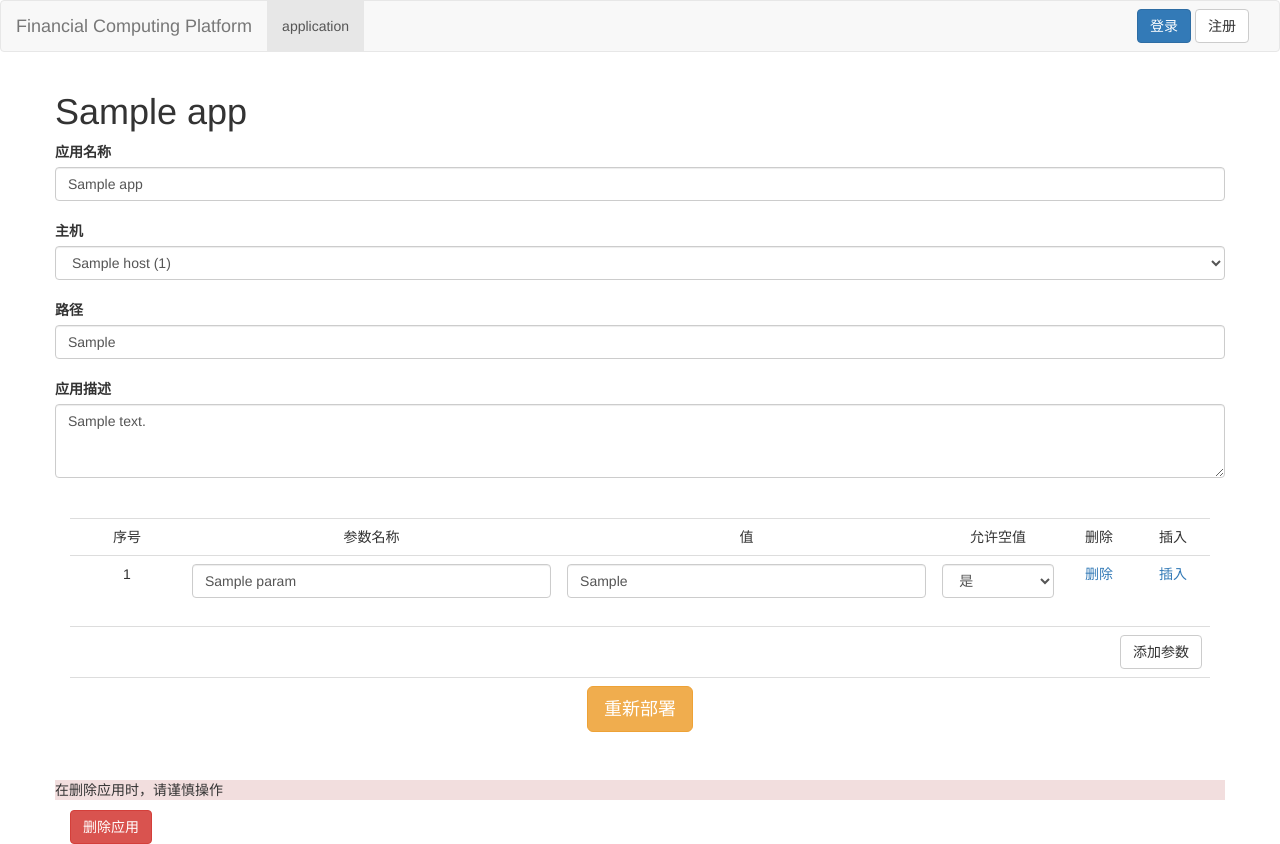
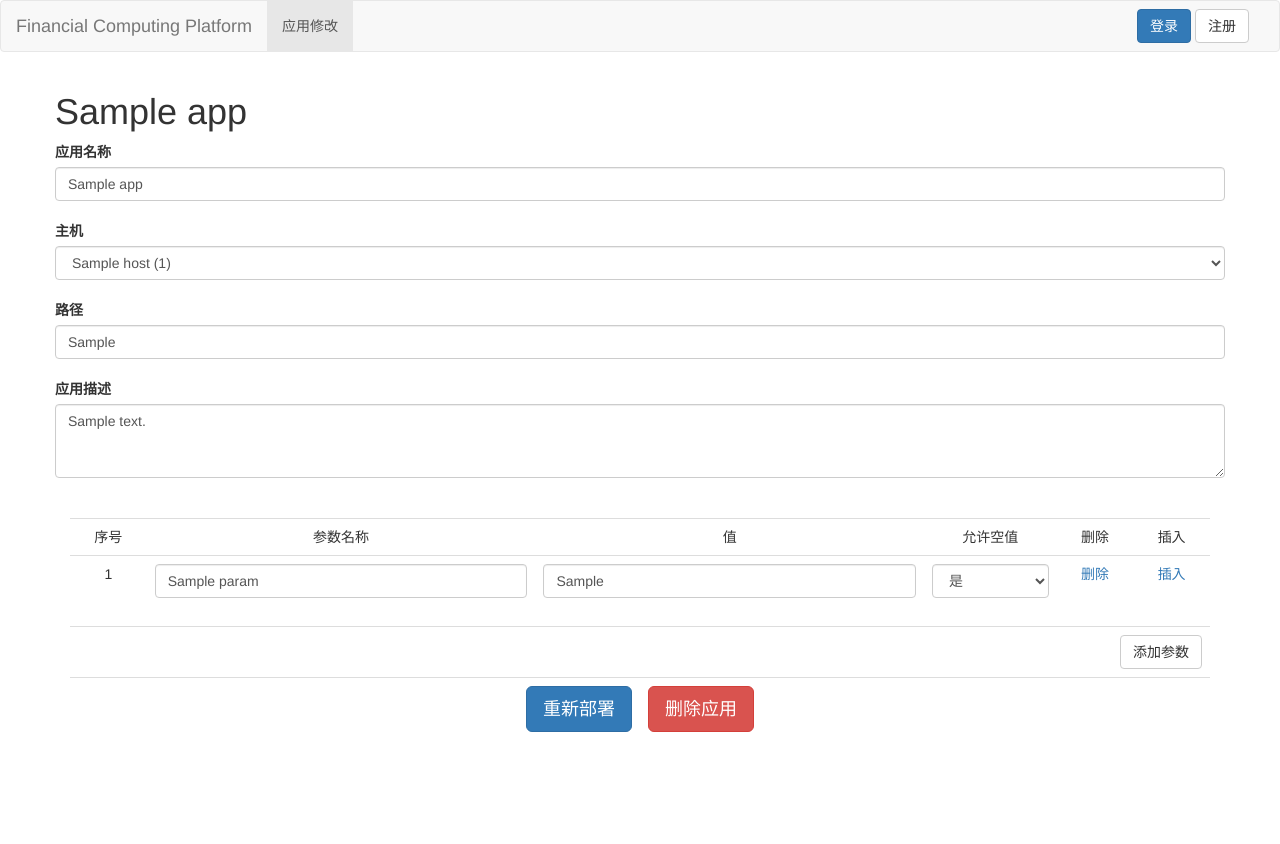
Before and after one commit to jackSDU/Finance, a Django app: page /apps/1/ in a window 1280 px wide. After the commit the page ends 732 px from the top, so only its background shows below. Run offline with Django 3.2, Linux system fonts and the light colour scheme; tables that the repository leaves empty hold one stand-in row (values such as "Sample post"); some libraries are stand-ins or nearby versions.

Commit message:
maxlength for appname,description,argument's name,value delete redundant code comments modify layout and style of buttons

```diff
--- a/template/apps/apps_detail.html
+++ b/template/apps/apps_detail.html
@@ -1,7 +1,7 @@
 {% extends "base.html" %}
 
 {% block header %}
-application
+    应用修改
 {% endblock %}
 
 {% block sidebar %}
@@ -25,21 +25,19 @@ application
     }
 
     $(document).ready(function(){
-        document.getElementById("app_host")[{{ app_i.host_id }}-1].selected = true;
+        document.getElementById("app_host")[{{ app_i.host_id }}-1].selected = true; //make correct host selected
         var _len = $("#tab tr").length;
         $("#length").val(_len-1);
-        //<tr/>居中
+
         $("#tab tr").attr("align","center");
 
-        //增加<tr/>
         $("#but").click(add_row)
     })
-
-    //删除<tr/>
+    //delete a row
     var deltr =function(index)
     {
         var _len = $("#tab tr").length;
-        $("tr[id='"+index+"']").remove();//删除当前行
+        $("tr[id='"+index+"']").remove();//remove current row
         for(var i=index+1,j=_len;i< j;i++)
         {
             var nextTxtVal1 = $("#argname"+i).val();
@@ -77,11 +74,11 @@ application
 {% block content %}
 
 <h1>{{ app_i.name }}</h1>
-<form class="form-horizontal container-fluid" action="/apps/modify/{{ app_i.id }}/" method="POST" onsubmit="">
+<form class="form-horizontal container-fluid" action="/apps/modify/{{ app_i.id }}/" method="POST">
     {% csrf_token %}
     <div class="form-group">
     <label for="app_name">应用名称</label>
-    <input name="name" class="form-control" type="text" id="app_name" value="{{ app_i.name }}">
+    <input name="name" class="form-control" type="text" id="app_name" value="{{ app_i.name }}" maxlength="30">
     <br />
     <label for="app_host">主机</label>
     <select name="host" class="form-control" id="app_host">
@@ -126,23 +123,16 @@ application
     <div>
         <input name="delete" type="hidden" value="False">
         <input name="arg_len" type="hidden" id="length" value="0">
-        <table class="table table" width="60%" align="center">
-            <tr>
-                <td align="right"><button type="button" class="btn btn-default" id="but">添加参数</button></td>
-            </tr>
-            <tr>
-                <td align="center"><button type="submit" class="btn btn-warning btn-lg">重新部署</button></td>
-            </tr>
+        <table class="table">
+        <tr>
+            <td align="right" colspan="2"><button type="button" class="btn btn-default" id="but">添加参数</button></td>
+        </tr>
+        <tr>
+            <td align="right" ><button type="submit" class="btn btn-primary btn-lg">重新部署</button></td>
+            <td align="left"><a href="/apps/delete/{{ app_i.id }}" class="btn btn btn-danger btn-lg">删除应用</a></td>
+        </tr>
         </table>
-        <br />
-
     </div>
 </form>
-    <p class="bg-danger">在删除应用时，请谨慎操作</p>
-    <form class="form-horizontal container-fluid" action="/apps/modify/{{ app_i.id }}/" method="POST" onsubmit="">
-    {% csrf_token %}
-        <input name="delete" type="hidden" value="True">
-    <button type="submit"  class="btn btn-danger">删除应用</button>
-    </form>
 
 {% endblock %}
```
Also changed, not shown: other parts of template/apps/apps_detail.html (+13 -14 lines).
